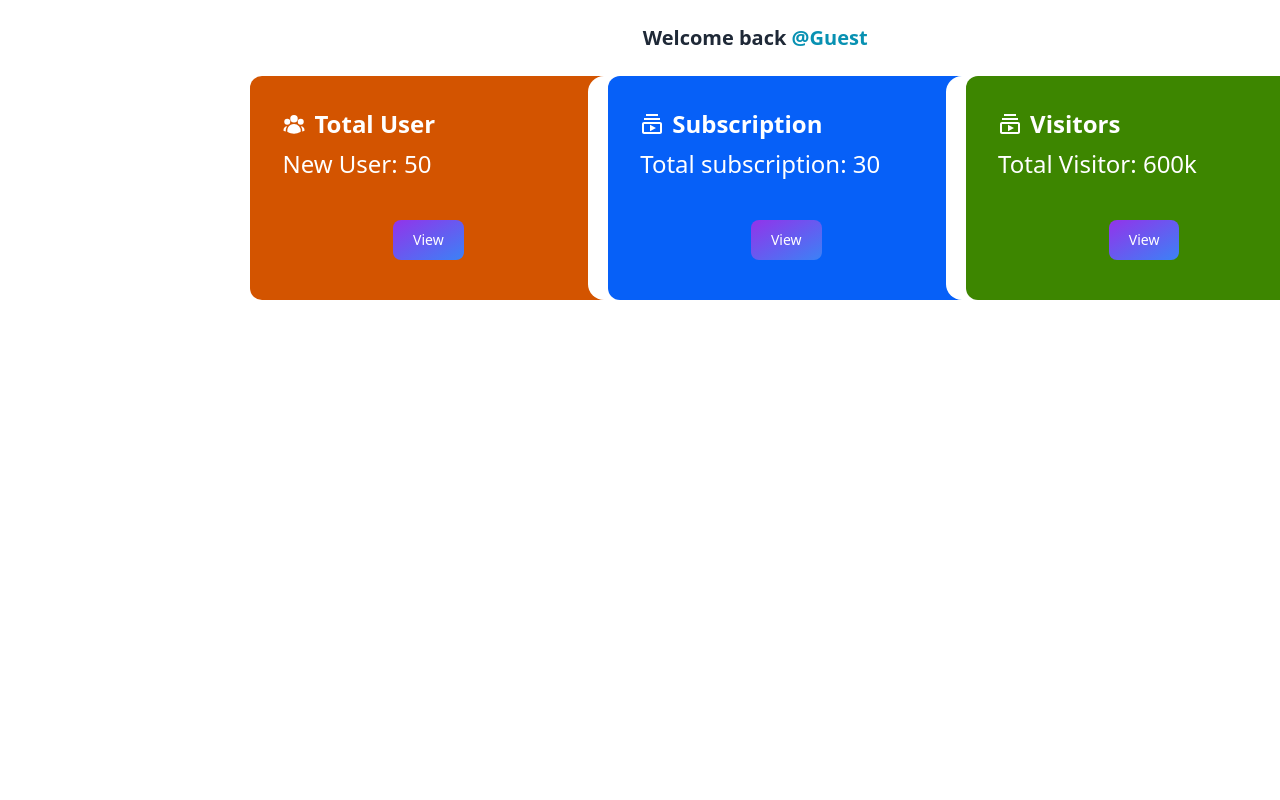
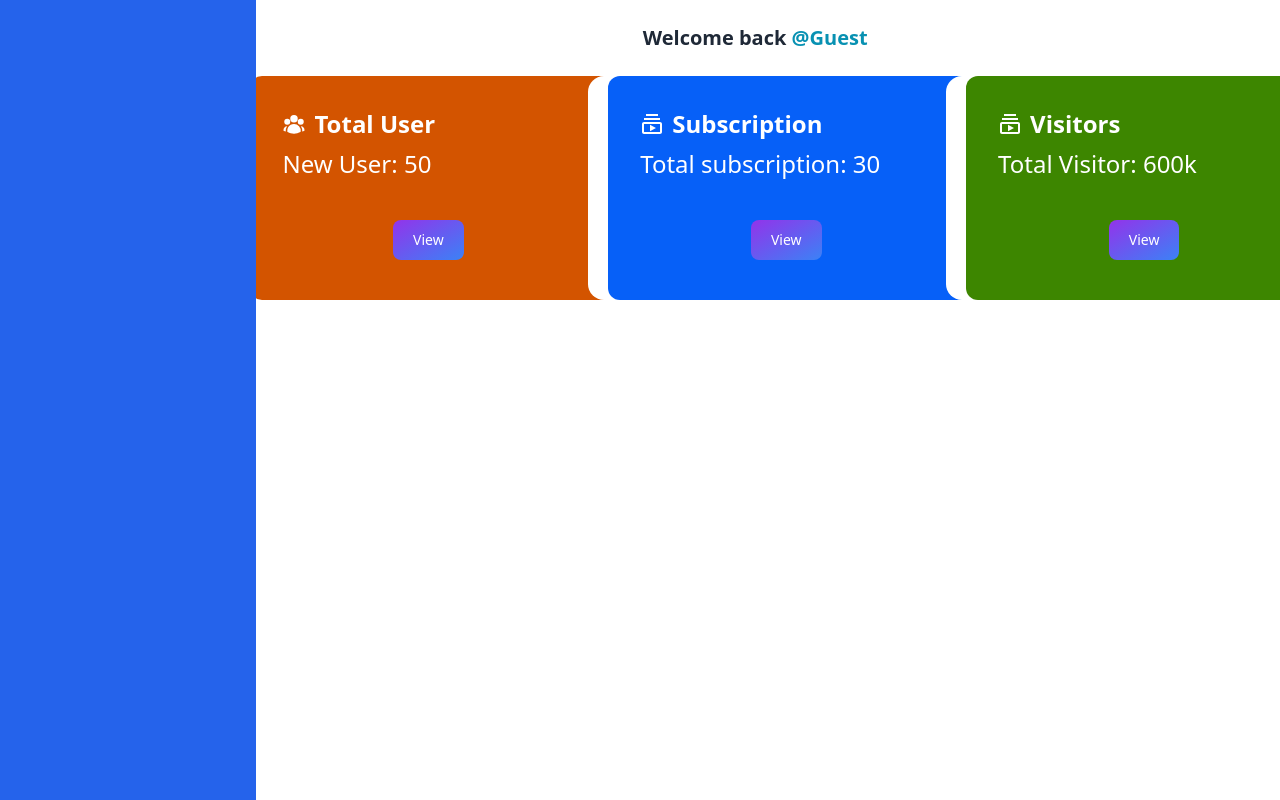
Before and after one commit to CodeCraft1234/E-Translator-Client, a React (Vite) app: page /dashboard/adminHome in a window 1280 px wide. Shown: the top 800 px of the page. Built offline with nearby package versions, Linux system fonts and the light colour scheme; no server answers.

Commit message:
this is updated git

```diff
--- a/src/AdminPannel/AdminHome/AdminHome.jsx
+++ b/src/AdminPannel/AdminHome/AdminHome.jsx
@@ -10,7 +10,7 @@ const AdminHome = () => {
 
   useEffect(() => {
     const fetchData = async () => {
-      await new Promise((resolve) => setTimeout(resolve, 2000));
+      await new Promise((resolve) => setTimeout(resolve, 1000));
       setLoading(false);
     };
 
--- a/src/AdminPannel/Dashboard/Dashboard.jsx
+++ b/src/AdminPannel/Dashboard/Dashboard.jsx
@@ -10,11 +10,11 @@ const Dashboard = ({ showSidebar }) => {
   return (
     <div className="relative">
       <div
-        className={` min-h-screen text-white  ${
+        className={`bg-blue-600 w-64 min-h-screen lg:fixed text-white  ${
           showSidebar ? "block" : "hidden"
         } md:block`}
       >
-        <ul className="menu text-center text-lg md:text-xl">
+        <ul className="menu  text-center text-lg md:text-xl">
           {user && (
             <div className="w-[250px]">
               <div className="avatar">
@@ -57,7 +57,7 @@ const Dashboard = ({ showSidebar }) => {
                   to="/"
                   className="flex items-center py-2"
                 >
-                  <FaUsers className="mr-2" />
+                  <FaHome  className="mr-2" />
                   Go Home
                 </Link>
               </li>
--- a/src/Components/Navbar/Navbar.jsx
+++ b/src/Components/Navbar/Navbar.jsx
@@ -100,7 +100,7 @@ const NavBar = () => {
           </li>
           <li>
             {user?.email === "admin@gmail.com" ? (
-              <NavLink to={"dashboard/skeleton"}>Dashbord</NavLink>
+              <NavLink to={"dashboard/adminHome"}>Dashbord</NavLink>
             ) : (
               <p></p>
             )}
```
Also changed, not shown: src/main.jsx (+4 -4 lines).
